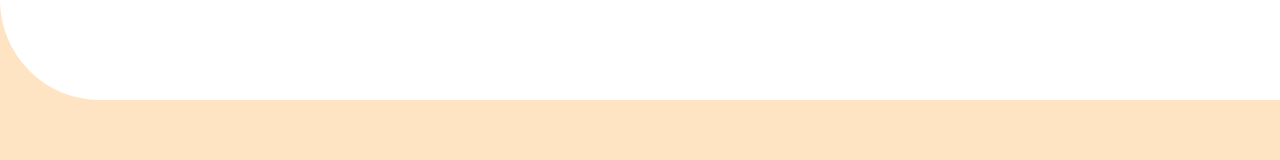
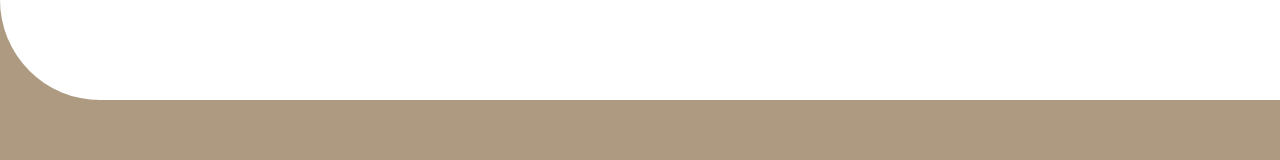
Before and after one commit to nahommb/Photo-Studio, a React (Vite) app: page / in a window 1280 px wide. Shown: the top 160 px of the page. Built offline with nearby package versions, Linux system fonts and the light colour scheme.

Commit message:
some changes

```diff
--- a/public/index.css
+++ b/public/index.css
@@ -10,13 +10,16 @@
     height: 100px;
     width: 100%;
     border-bottom-left-radius: 100px;
-    position: relative;
+    position: fixed;
     top: 0px;
     z-index: 11;
 }
 .boarding{
-    /* background-image: url('/src/Assets/back1.png'); */
-    background-color: bisque;
+    /* background-image: url('https://picsum.photos/700'); */
+    background-repeat: no-repeat;
+    background-position: center;
+    background-size: cover;
+    background-color: rgb(174, 154, 129);
 
     height: 700px;
     width: 100%;
@@ -57,4 +60,5 @@
     background-image: url('https://picsum.photos/500/500');
     background-repeat: no-repeat;
     background-size: cover;
+    background-position: center;
 }
```
